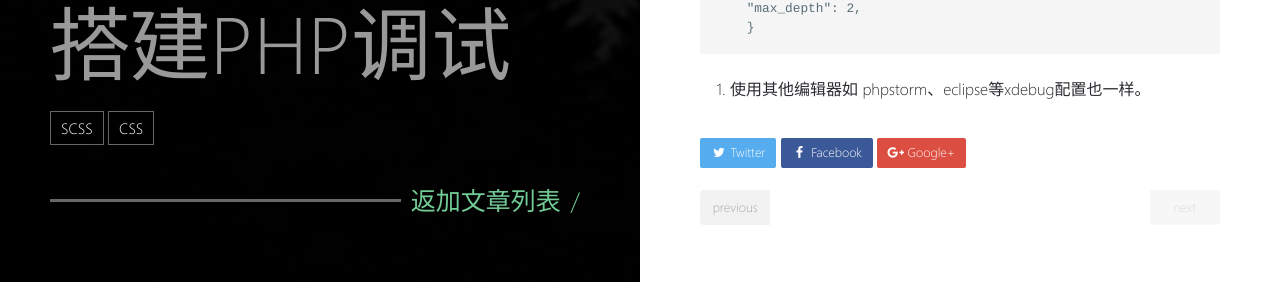
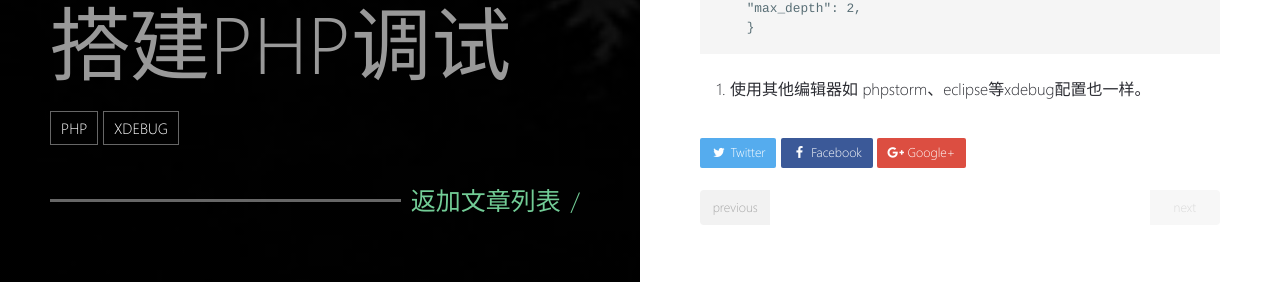
Before and after one commit to z-wh/z-wh.github.io, a Jekyll site: the page built from _posts/2018-07-13-xdebug-xdebughelp-sublime.md, in a window 1280 px wide. Shown: the part 4321-4603 px from the top of the page. Built offline with Jekyll 4.4.1, drawn with Linux system fonts in a browser that asks for light colours; comment, search, counter and statistics services are not loaded.

```diff
--- a/_data/projects.yaml
+++ b/_data/projects.yaml
@@ -88,6 +88,11 @@
   image: https://img.zcool.cn/community/0156955b42d449a80121b99446e954.jpg@1280w_1l_2o_100sh.jpg
   completed: true
 
+- title: 留学故事分享会微信图
+  url: https://www.zcool.com.cn/work/ZMjkyMDgxNDg=.html
+  image: https://img.zcool.cn/community/017c495b56f68fa801206a35c6b302.jpg@1280w_1l_2o_100sh.webp
+  completed: true
+
 - title: 更多作品。。。
   url: https://zhouwh.zcool.com.cn/
   image:
--- a/_posts/2018-07-13-xdebug-xdebughelp-sublime.md
+++ b/_posts/2018-07-13-xdebug-xdebughelp-sublime.md
@@ -4,8 +4,8 @@ title:  "xdebug、浏览器xdebug help插件和sublime搭建PHP调试"
 date:   2018-07-13
 excerpt: "xdebug、浏览器xdebug插件和sublime搭建PHP调试"
 tag:
-- scss
-- css
+- php
+- xdebug
 ---
 
 ## xdebug插件PHPini配置
```
